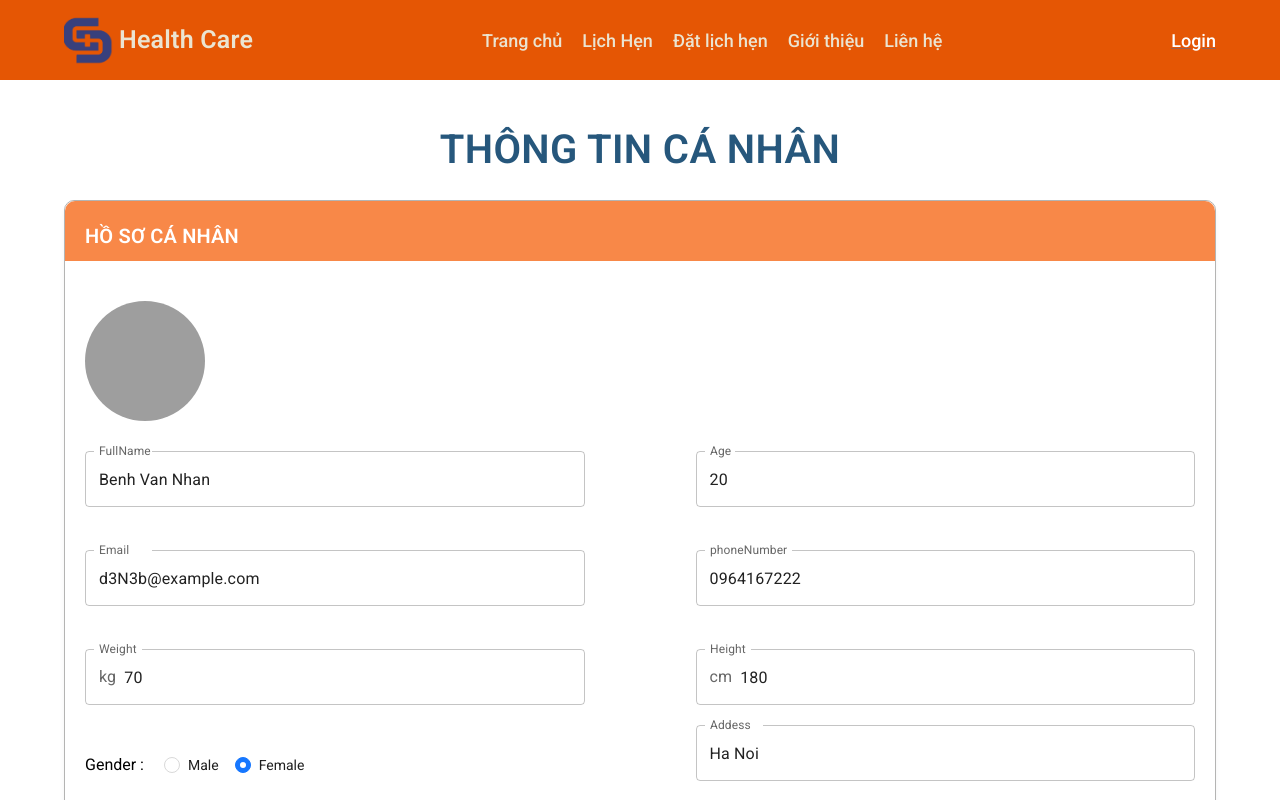
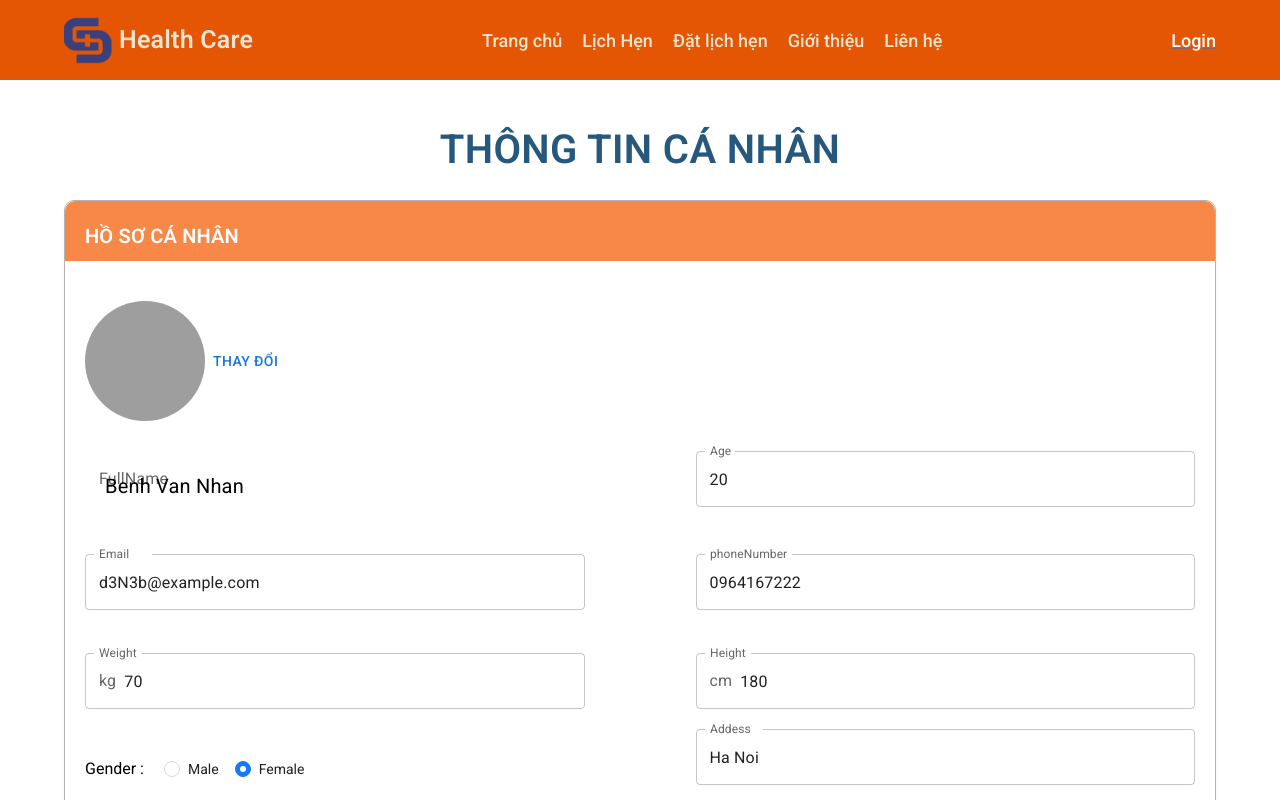
Before and after one commit to Vantan22/heath-care, a React (Vite) app: page /profile in a window 1280 px wide. Shown: the top 800 px of the page. Built offline with nearby package versions, Linux system fonts and the light colour scheme; no server answers; grey boxes are pictures that could not be loaded.

Commit message:
[REFACTOR]- refactor input profie page

```diff
--- a/src/pages/profile/index.jsx
+++ b/src/pages/profile/index.jsx
@@ -10,7 +10,7 @@ import axios from "axios";
 export default function Profile() {
     const [messageApi, contextHolder] = message.useMessage();
     const [selectAvatar, setSelectAvatar] = useState(null);
-    const fileInput = React.createRef();
+    const [settings, setSettings] = useState(false);
     const user = {
         id: "1",
         age: "20",
@@ -201,26 +201,28 @@ export default function Profile() {
                                 <Box sx={{
                                     width: "100%",
                                     marginBottom: "20px",
+                                    display: "flex",
                                 }}>
-                                    <FormControl sx={{ position: "relative", width: "100%" }}>
+                                    <FormControl sx={{ position: "relative" }}>
 
-                                        <label htmlFor="input-avatar" style={{width:"120px",height:"120px",borderRadius:"50%",marginLeft:"20px"}}>
-
-                                            <Avatar sx={{ display: "flex", alignItems: "center", width: 120, height: 120, cursor: "pointer" }} alt="Remy Sharp" src={selectAvatar ? URL.createObjectURL(selectAvatar) : user.image} htmlFor="input-avatar" />
+                                        <label htmlFor="input-avatar" style={{ width: "120px", height: "120px", borderRadius: "50%", marginLeft: "20px" }}>
+                                            {settings ? <Avatar sx={{ display: "flex", alignItems: "center", width: 120, height: 120, cursor: "pointer" }} alt="Remy Sharp" src={selectAvatar ? URL.createObjectURL(selectAvatar) : user.image} htmlFor="input-avatar" /> : <Avatar sx={{ display: "flex", alignItems: "center", width: 120, height: 120 }} alt="Remy Sharp" src={user.image} htmlFor="input-avatar" />}
+                                            {/* <Avatar sx={{ display: "flex", alignItems: "center", width: 120, height: 120, cursor: "pointer" }} alt="Remy Sharp" src={selectAvatar ? URL.createObjectURL(selectAvatar) : user.image} htmlFor="input-avatar" /> */}
                                         </label>
-                                        <Input
+                                        {settings ? <Input
                                             onChange={handleChangeAvatar}
                                             sx={{ display: "none" }}
                                             id="input-avatar" type="file"
-                                        />
+                                        /> : ""}
                                     </FormControl>
+                                    <Button onClick={() => setSettings(true)}>Thay đổi</Button>
                                 </Box>
                                 <Box sx={{
                                     width: "100%", padding: "10px 20px", display: "flex", justifyContent: "space-between",
                                 }}>
                                     <FormControl error={!!errors.fullName} sx={{ position: "relative", width: "45%" }}>
                                         <InputLabel htmlFor="input-fullName">FullName</InputLabel>
-                                        <OutlinedInput
+                                        {settings ? <OutlinedInput
                                             sx={{
                                                 paddingRight: "32px",
                                             }}
@@ -231,7 +233,16 @@ export default function Profile() {
                                             name="fullName"
                                             onChange={handleChangeFullName}
                                             value={dataUser.fullName}
-                                        />
+                                        /> : <Typography sx={{
+                                            display: "flex",
+                                            height: "60px",
+                                            padding: "20px",
+                                            color: "#00000",
+                                            fontWeight: "400",
+                                            fontSize: "20px",
+                                            marginBottom: "0px",
+                                        }}>{dataUser.fullName}</Typography>}
+
                                         <FormHelperText sx={{ color: "red", height: "20px" }}
                                             id="component-error-text">{errors.fullName && errors.fullName.message}</FormHelperText>
                                     </FormControl>
```
